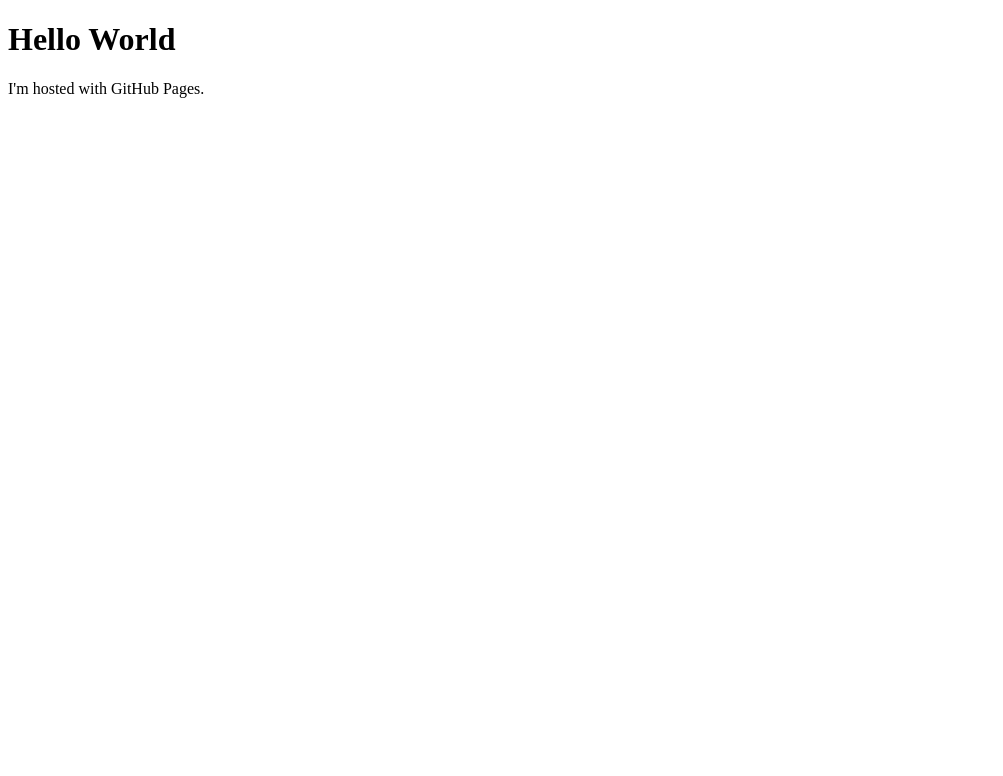
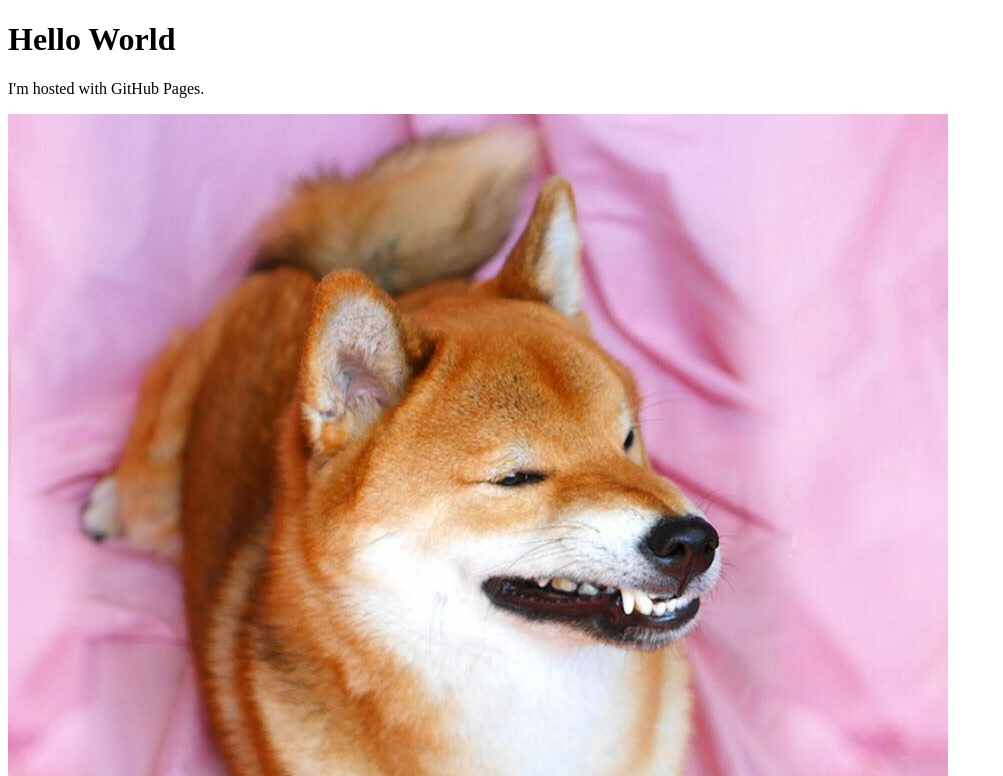
Before and after one commit to mistyfront/mistyfront.github.io, a plain HTML site: page index.html in a window 1280 px wide. Shown: the top 776 px of the page, without its empty margins (0-1003 px from the left). Drawn offline with Linux system fonts and the light colour scheme.

Commit message:
add tofu chan

```diff
--- a/index.html
+++ b/index.html
@@ -4,4 +4,5 @@
 <h1>Hello World</h1>
 <p>I'm hosted with GitHub Pages.</p>
 </body>
+<img src="tofu_chan_spicy.jpg" alt="[spiciness increases]">
 </html>
```
Also changed, not shown: tofu_chan_spicy.jpg (added).
